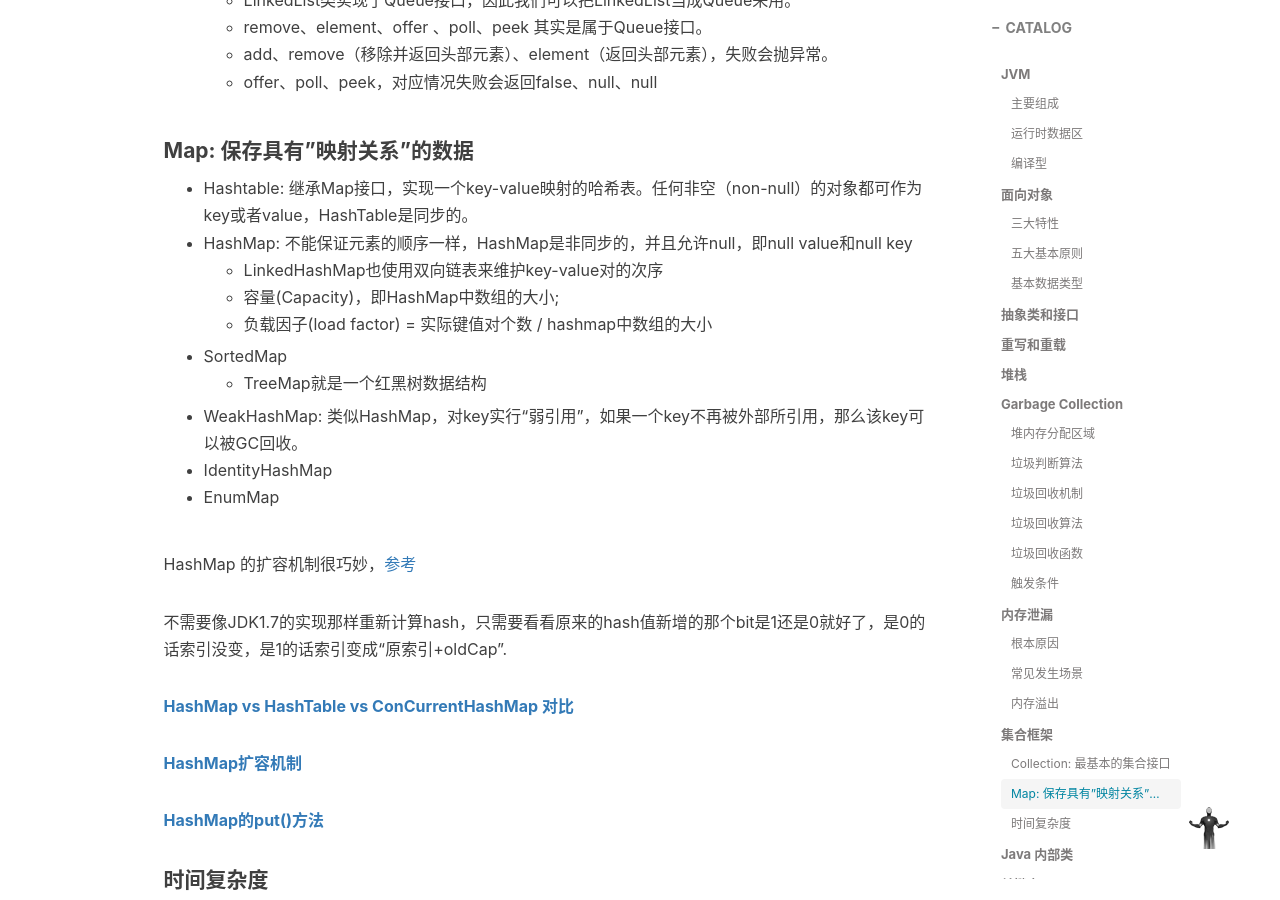
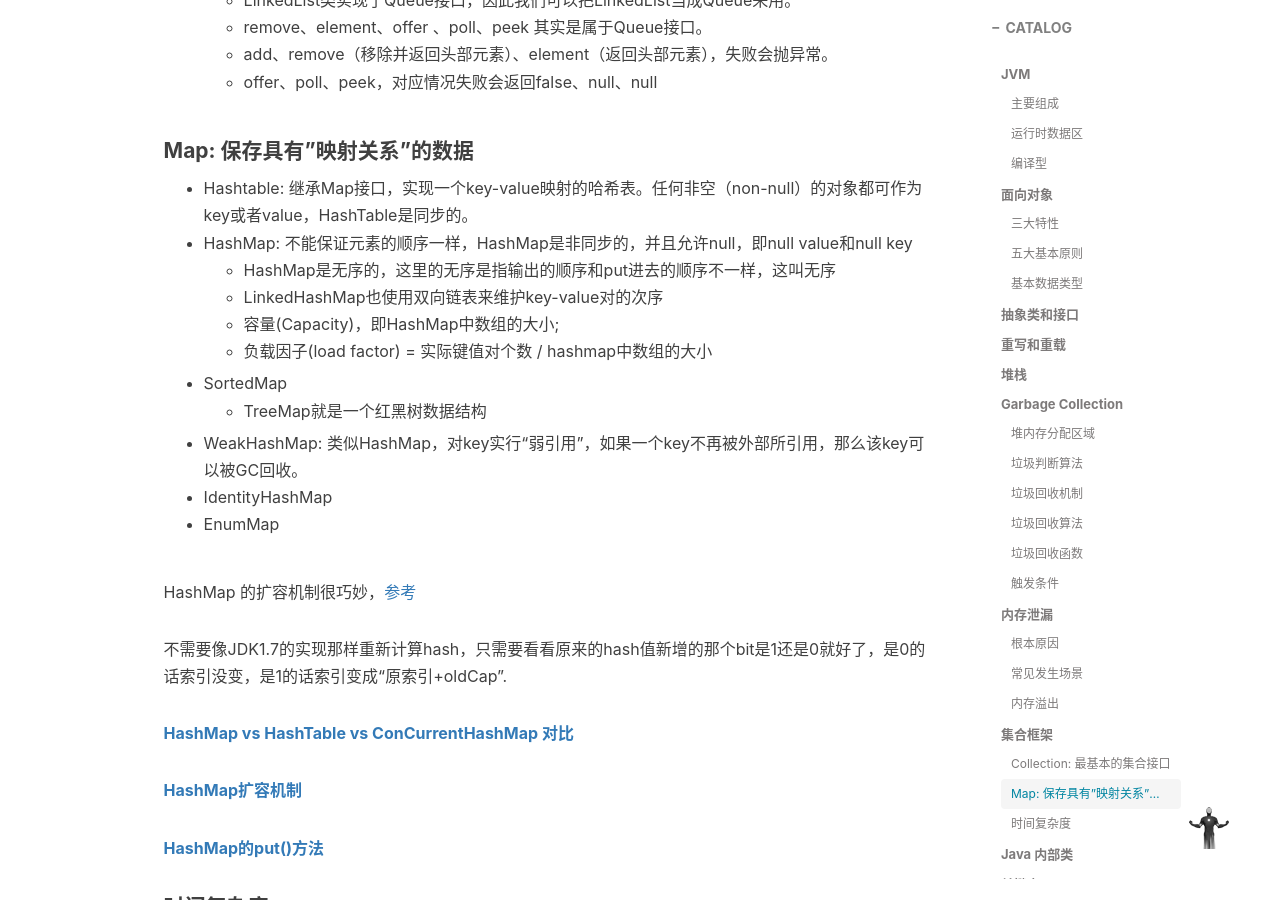
Before and after one commit to AlexTK2012/AlexTK2012.github.io, a Jekyll site: the page built from _posts/2019-08-10-Interview-Java.md, in a window 1280 px wide and 900 px high, scrolled down 9082 px. Built offline with Jekyll 4.4.1, drawn with Linux system fonts in a browser that asks for light colours; nearby versions of some CDN libraries; comment, search, counter and statistics services are not loaded.

Commit message:
update hashmap

```diff
--- a/_posts/2019-08-10-Interview-Java.md
+++ b/_posts/2019-08-10-Interview-Java.md
@@ -252,6 +252,7 @@ Java 集合框架主要包括两种类型的容器，一种是集合（Collectio
 
 * Hashtable: 继承Map接口，实现一个key-value映射的哈希表。任何非空（non-null）的对象都可作为key或者value，HashTable是同步的。
 * HashMap: 不能保证元素的顺序一样，HashMap是非同步的，并且允许null，即null value和null key
+  * HashMap是无序的，这里的无序是指输出的顺序和put进去的顺序不一样，这叫无序
   * LinkedHashMap也使用双向链表来维护key-value对的次序
   * 容量(Capacity)，即HashMap中数组的大小;
   * 负载因子(load factor) = 实际键值对个数 / hashmap中数组的大小
```
